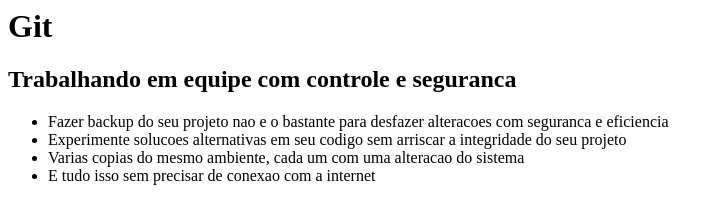
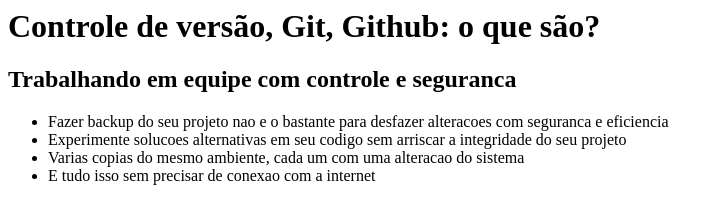
Before and after one commit to RafaelAraujoCv/curso-git, a plain HTML site: page repositorio/index.html in a window 1280 px wide. Shown: the whole page, without its empty margins (0-724 px from the left). Drawn offline with Linux system fonts and the light colour scheme.

Commit message:
pasta repositorio modificado index

```diff
--- a/repositorio/index.html
+++ b/repositorio/index.html
@@ -5,7 +5,7 @@
 	</head>
 
 	<body>
-		<h1>Git</h1>
+		<h1>Controle de versão, Git, Github: o que são?</h1>
 		<h2>Trabalhando em equipe com controle e seguranca</h2>
 
 		<ul>
```
